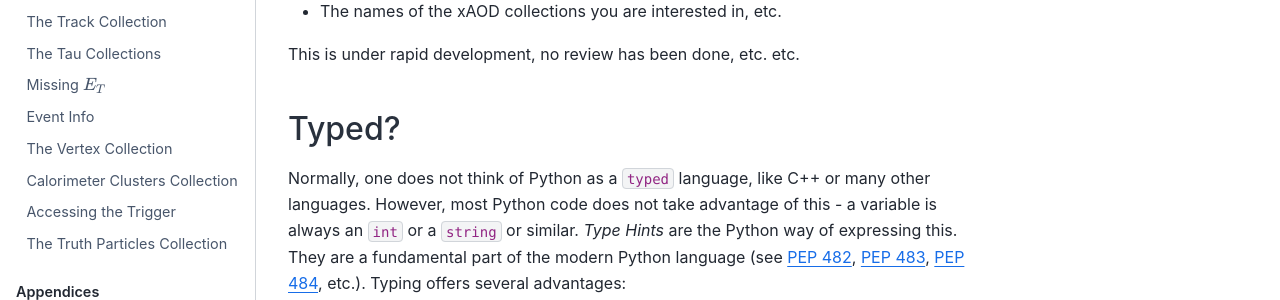
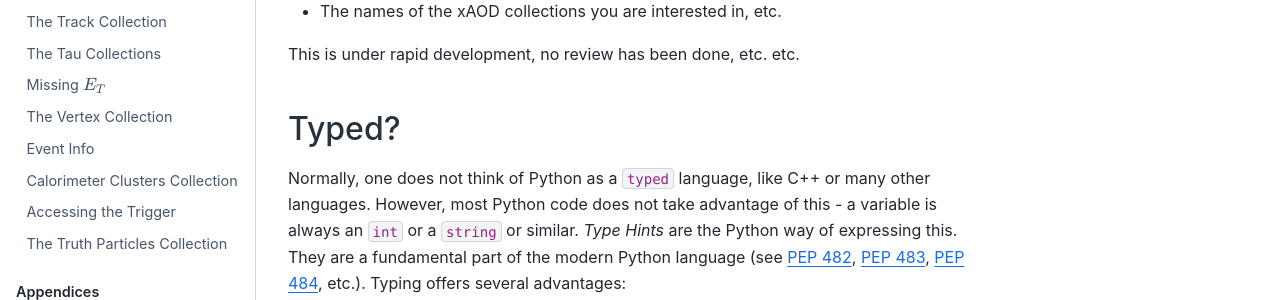
Before and after one commit to gordonwatts/xaod_usage, a Jupyter Book: the page built from book/intro.md, in a window 1280 px wide. Shown: the part 436-736 px from the top of the page. Built offline with Jupyter Book 1.0.4 settings and Sphinx 7.4.7 and the Sphinx Book theme 1.1.4, drawn with Linux system fonts in a browser that asks for light colours; some of the changed lines change nothing that is shown.

Commit message:
Minor update to the ordering

```diff
--- a/book/_toc.yml
+++ b/book/_toc.yml
@@ -15,8 +15,8 @@ parts:
     - file: chapters/tracks
     - file: chapters/taus
     - file: chapters/met
+    - file: chapters/vertices
     - file: chapters/eventinfo
-    - file: chapters/vertices
     - file: chapters/caloclusters
     - file: chapters/trigger
     - file: chapters/truth
```
